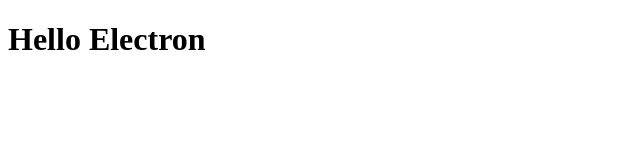
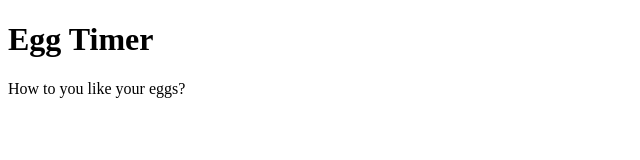
Before and after one commit to syvkristine/EggTimer-Applikasjon, an Electron app: page www/index.html in a window 965 px wide. Shown: the whole page, without its empty margins (0-640 px from the left). Drawn offline with Linux system fonts and the light colour scheme.

Commit message:
add style link , font and tekst to my app

```diff
--- a/www/index.html
+++ b/www/index.html
@@ -1,10 +1,14 @@
 <!DOCTYPE html>
 <html>
 	<head>
-    	<meta charset="utf-8">
-		<title>Hello Electron</title>
+		<meta charset="utf-8">
+		<link href="style.css" rel="stylesheet">
+		<link href="https://fonts.googleapis.com/css?family=Comfortaa" rel="stylesheet">
+		<title>Egg Timer</title>
 	</head>
 	<body>
-		<h1>Hello Electron</h1>
+		<h1>Egg Timer</h1>
+		<p>How to you like your eggs?</p>
+		<script src="script.js"></script>
 	</body>
 </html>
```
